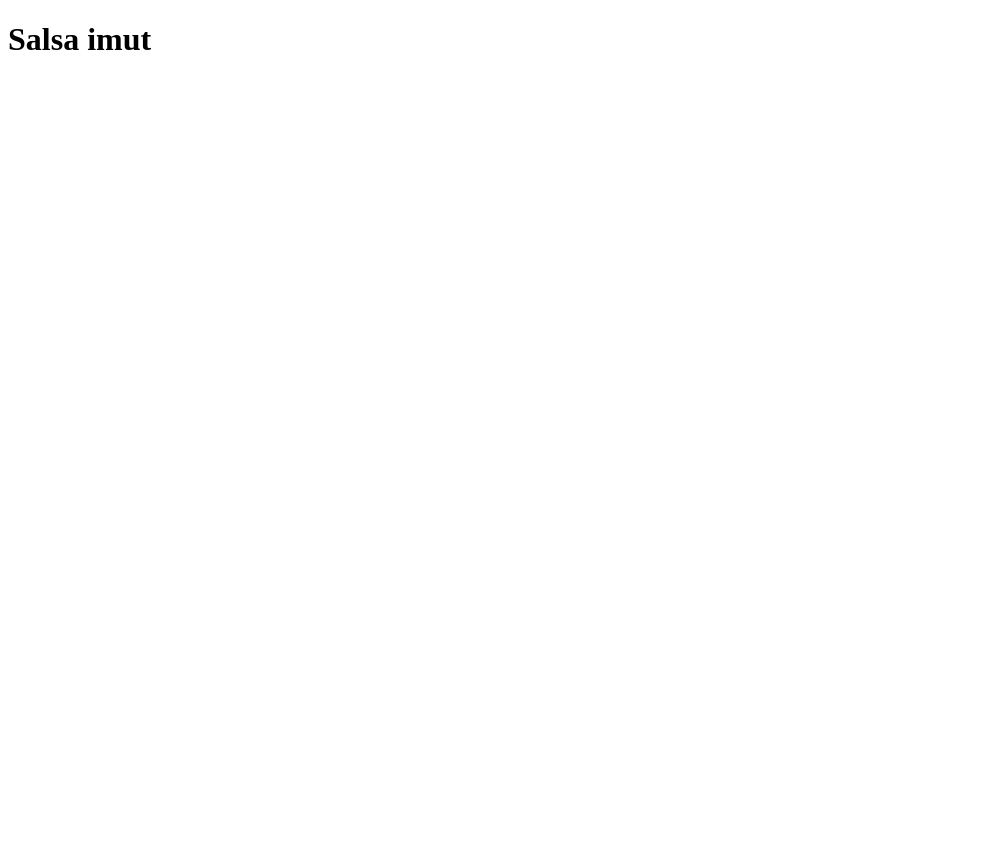
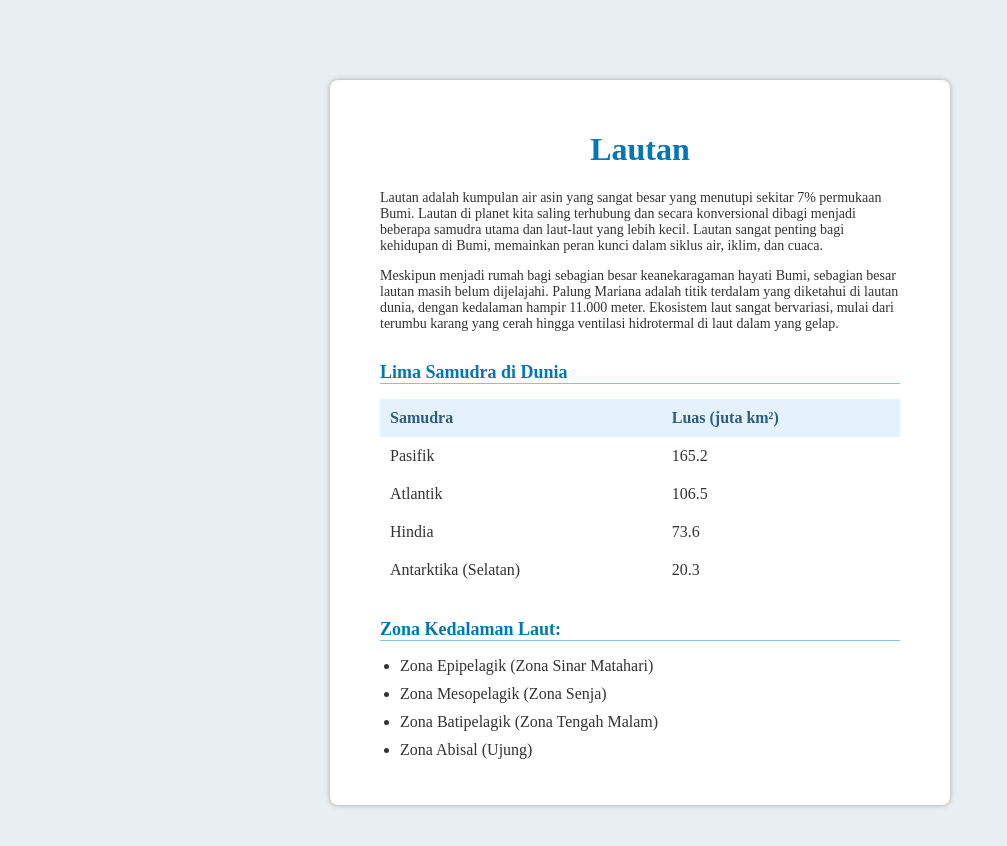
Before and after one commit to salsa-27/latihan2, a plain HTML site: page index.html in a window 1280 px wide. Shown: the whole page, without its empty margins (0-1007 px from the left). Before the commit the page ends 800 px from the top, so only its background shows below. Drawn offline with Linux system fonts and the light colour scheme.

Commit message:
update file index

```diff
--- a/index.html
+++ b/index.html
@@ -4,8 +4,124 @@
     <meta charset="UTF-8">
     <meta name="viewport" content="width=device-width, initial-scale=1.0">
     <title>Document</title>
+    <style>
+        body {
+             margin: 40px;
+             background-color: #e8eef2;
+             color: #333;
+             padding: 40px 0;
+        }
+        .container {
+             background-color: white;
+             width: 520px;
+             margin: 0 auto;
+             border-radius: 8px;
+             padding: 30px 50px;
+             box-shadow: 0 0 5px #a1a3a3;
+        }
+        h1 {
+             color: #0077b6;
+             text-align: center;
+        }
+
+        h2{
+             color: #0077b6;
+             margin-top: 30px;
+             border-color: #0077b6;
+             text-align: left;
+             font-size: 18px;
+             border-bottom: 1px solid rgb(138, 191, 226);
+        }
+        p {
+             text-align: left;
+             font-size: 14px;
+        }
+
+        table {
+             width: 520px;
+             margin: 20px 0;
+             background-color: #fff;
+             margin-top: 10px;
+        }
+
+        table th {
+             background-color: #e3f2fd;
+             color: #2f5c7f;
+             padding: 10px;
+             text-align: left;
+       }
+         table td {
+             padding: 10px;
+       }
+
+         ul {
+             padding: 0px;
+             width: 500px;
+            }
+
+         ul li {
+             margin-bottom: 10px;
+             margin-top: 0 px;
+             margin-left: 20px;
+         }
+</style>
 </head>
 <body>
-    <h1>Salsa imut</h1>
+    <div class="container">
+    <h1>Lautan</h1>
+
+    <p>Lautan adalah kumpulan air asin yang sangat besar yang menutupi sekitar 7% permukaan
+        Bumi. Lautan di planet kita saling terhubung dan secara konversional dibagi menjadi
+        beberapa samudra utama dan laut-laut yang lebih kecil. Lautan sangat penting bagi
+        kehidupan di Bumi, memainkan peran kunci dalam siklus air, iklim, dan cuaca.
+    </p>
+    <p>Meskipun menjadi rumah bagi sebagian besar keanekaragaman hayati Bumi, sebagian
+        besar lautan masih belum dijelajahi. Palung Mariana adalah titik terdalam yang diketahui di
+        lautan dunia, dengan kedalaman hampir 11.000 meter. Ekosistem laut sangat bervariasi,
+        mulai dari terumbu karang yang cerah hingga ventilasi hidrotermal di laut dalam yang
+        gelap.
+    </p>
+
+    <h2>Lima Samudra di Dunia</h2>
+
+     <table cellpadding="8" cellspacing="0">
+        <thead>
+            <tr>
+                <th>Samudra</th>
+                <th>Luas (juta km²)</th>
+            </tr>
+        </thead>
+
+
+        <tbody>
+            <tr>
+                <td>Pasifik</td>
+                <td>165.2</td>
+            </tr>
+            <tr>
+                <td>Atlantik</td>
+                <td>106.5</td>
+            </tr>
+            <tr>
+                <td>Hindia</td>
+                <td>73.6</td>
+            </tr>
+            <tr>
+                <td>Antarktika (Selatan)</td>
+                <td>20.3</td>
+            </tr>
+        </tbody>
+    </table>
+
+    <h2>Zona Kedalaman Laut:</h2>
+
+    <ul>
+        <li>Zona Epipelagik (Zona Sinar Matahari)</li>
+        <li>Zona Mesopelagik (Zona Senja)</li>
+        <li>Zona Batipelagik (Zona Tengah Malam)</li>
+        <li>Zona Abisal (Ujung)</li>
+    </ul>
+
+    </div>
 </body>
 </html>
```
